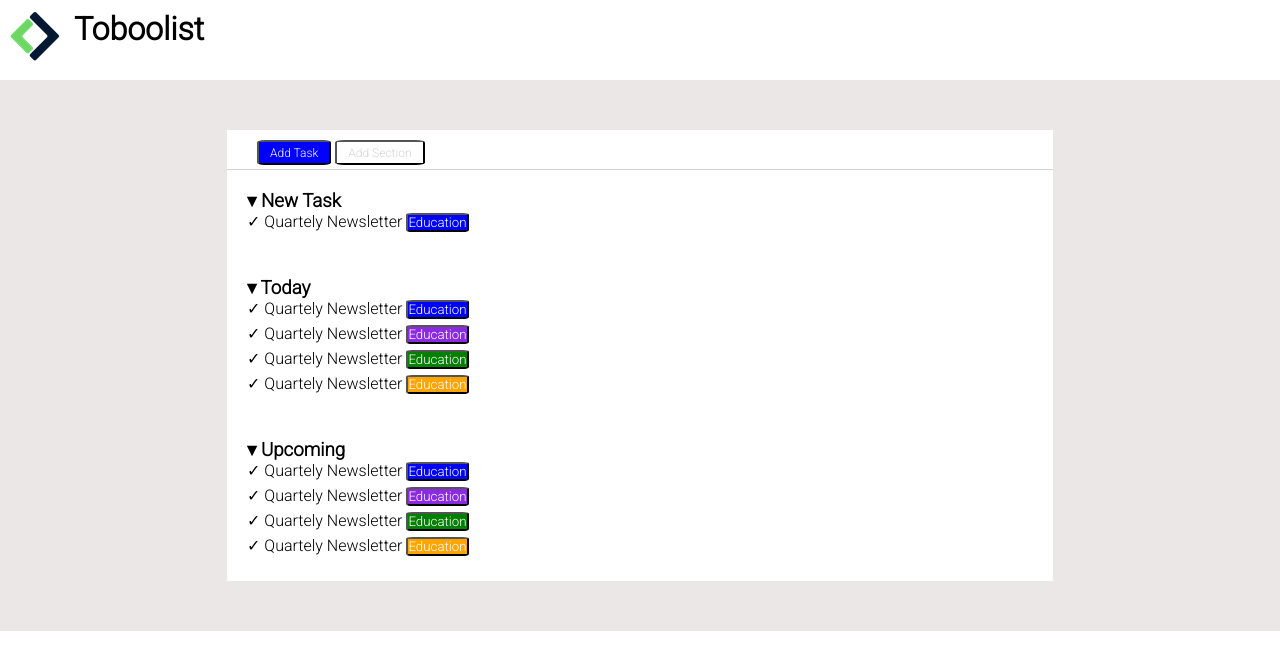
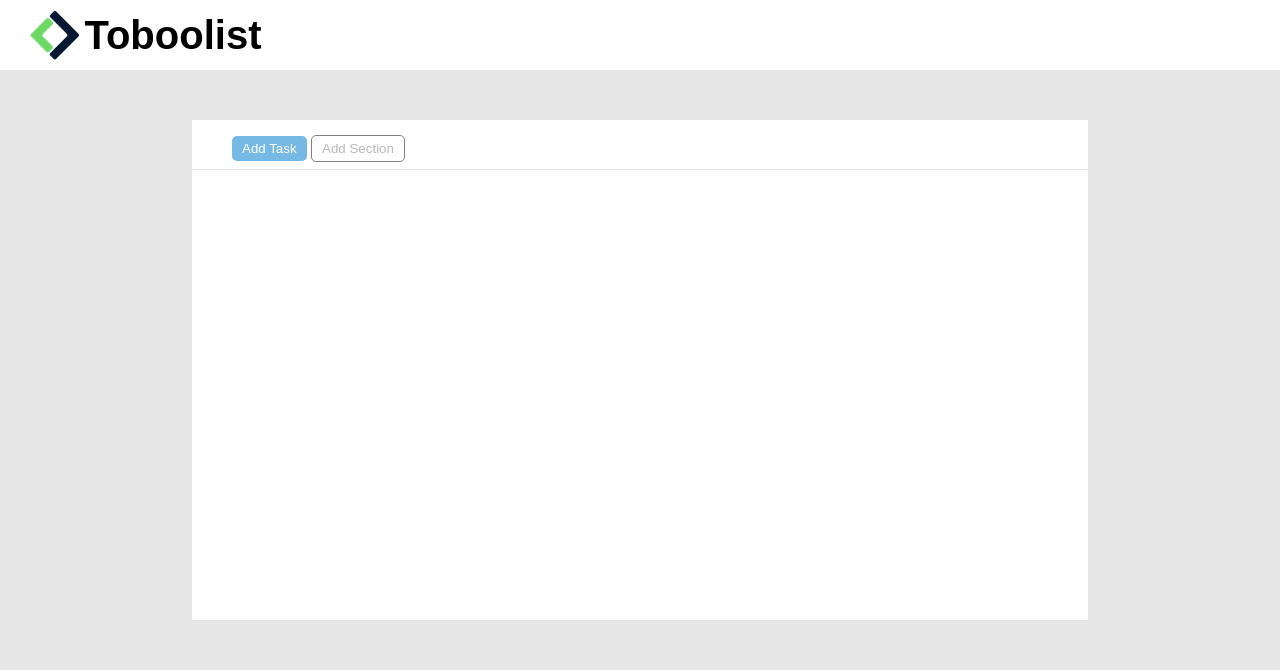
Before and after one commit to alelui/html-css-toboolist, a plain HTML site: page index.html in a window 1280 px wide. Drawn offline with Linux system fonts and the light colour scheme.

Commit message:
Correzione header e main top

```diff
--- a/css/style.css
+++ b/css/style.css
@@ -1,110 +1,76 @@
+/* *** commons *** */
 *{
     margin: 0;
     padding: 0;
     box-sizing: border-box;
-    font-family: 'Roboto', sans-serif;
-}
-
-.container{
-    padding: 10px;
-    height: 80px;
-
-}
-
-#logo{
-    vertical-align: middle;
-}
-
-.title{
-    display: inline;
-    margin: 0 10px;
 }
 
 
-
-/* ******* main ********** */
-
-/* *** top *** */
-
-
-
-.container-main{
-    padding: 50px;
-    background-color: rgb(235, 231, 231);
+body{
+    background-color: rgb(230, 230, 230);
+    font-family: Arial, Helvetica, sans-serif;
 }
 
-main{
+.container-md{
     width: 70%;
-    margin: auto;
+    margin: 50px auto 0px;
     background-color: white;
-}
 
-.main-top{
-    height: 40px;
-    border-bottom: 1px solid lightgrey;
-
-
-}
-
-.main-top button{
-    padding: 3px;
-    margin-top: 10px;
-    border-radius: 10%;
-}
-
-.main-top span{
-    font-size: 12px;
-    padding: 8px;
-}
-
-.main-top .blue{
-    background-color: blue;
-    color: white;
-    margin-left: 30px;
-}
-
-.main-top .grey{
-    background-color: white;
-    color: lightgrey;
+    /* da rimuover */
+    height: 500px;
 }
 
 
 
 
-/* *** bottom ***  */
+/* *** header ***  */
 
-
-.new-task{
-    padding: 20px;
+header{
+    height: 70px;
+    background-color: white;
+    padding: 10px 30px;
 }
 
-
-.main-bottom button{
-    border-radius: 10%
+.logo{
+    vertical-align: middle;
 }
 
-.blue{
-    background-color: blue;
-    color: white;
-}
-
-.viola{
-    background-color: blueviolet;
-    color: white;
-}
-
-.green{
-    background-color: green;
-    color: white;
-}
-
-.orange{
-    background-color: orange;
-    color: white;
+.logo-text{
+    font-size: 40px;
+    font-weight: 900;
+    vertical-align: middle;
 }
 
 
 
-.oggetto{
-    padding-bottom: 5px;
+/* *** main ***  */
+
+
+/* *** main-top *** */
+
+.main-top{
+    border-bottom: 1px solid rgb(230, 230, 230);
+    padding-left: 40px;
+    padding-top: 15px;
+    padding-bottom: 7px;
 }
+
+.main-top button{
+    padding: 5px 10px;
+    border-radius: 5px;
+}
+
+.blue{
+    background-color: rgb(117, 185, 228);
+    color: white;
+    border: none;
+}
+
+.white{
+    background-color: white;
+    color: rgb(184, 184, 184);
+    border: 1px solid grey;
+}
+
+
+/* *** main-bottom *** */
--- a/index.html
+++ b/index.html
@@ -5,103 +5,35 @@
     <meta http-equiv="X-UA-Compatible" content="IE=edge">
     <meta name="viewport" content="width=device-width, initial-scale=1.0">
     <link rel="stylesheet" href="css/style.css">
-    <link rel="preconnect" href="https://fonts.googleapis.com">
-    <link rel="preconnect" href="https://fonts.gstatic.com" crossorigin>
-    <link href="https://fonts.googleapis.com/css2?family=Roboto:wght@300&display=swap" rel="stylesheet">
     <title>Toboolist</title>
 </head>
 <body>
 
+
     <header>
-
-        <div class="container">
-
-                <img id="logo" src="img/Logo.png" alt="logo boolean">
-                <h1 class="title" >Toboolist</h1>
-
-        </div>
+        <img  class="logo" src="img/Logo.png" alt="logo">
+        <span class="logo-text">Toboolist</span>
     </header>
 
+    <main>
 
-    <div class="container-main">
-        <main>
+        <div class="container-md">
 
             <div class="main-top">
-                <button class="blue"><span>Add Task</span></button>
-                <button class="grey"><span>Add Section</span></button>
-            </div>
 
-
-
-            <div class="main-bottom">
-                <section class="new-task">
-
-                    <h3>&#9662 New Task</h3>
-                    <div class="oggetto">
-                        <span>&#10003; Quartely Newsletter</span>
-                        <button class="blue"><span class="icon">Education</span></button>
-                    </div>
-
-                </section>
-
-
-                <section class="new-task">
-
-                    <h3>&#9662 Today</h3>
-                    <div class="oggetto">
-                        <span>&#10003; Quartely Newsletter</span>
-                        <button class="blue"><span class="icon">Education</span></button>
-                    </div>
-
-                    <div class="oggetto">
-                        <span>&#10003; Quartely Newsletter</span>
-                        <button class="viola"><span class="icon">Education</span></button>
-                    </div>
-
-                    <div class="oggetto">
-                        <span>&#10003; Quartely Newsletter</span>
-                        <button class="green"><span class="icon">Education</span></button>
-                    </div>
-
-                    <div class="oggetto">
-                        <span>&#10003; Quartely Newsletter</span>
-                        <button class="orange"><span class="icon">Education</span></button>
-                    </div>
-
-                </section>
-
-                <section class="new-task">
-
-                    <h3>&#9662 Upcoming</h3>
-                    <div class="oggetto">
-                        <span>&#10003; Quartely Newsletter</span>
-                        <button class="blue"><span class="icon">Education</span></button>
-                    </div>
-
-                    <div class="oggetto">
-                        <span>&#10003; Quartely Newsletter</span>
-                        <button class="viola"><span class="icon">Education</span></button>
-                    </div>
-
-                    <div class="oggetto">
-                        <span>&#10003; Quartely Newsletter</span>
-                        <button class="green"><span class="icon">Education</span></button>
-                    </div>
-
-                    <div class="oggetto">
-                        <span>&#10003; Quartely Newsletter</span>
-                        <button class="orange"><span class="icon">Education</span></button>
-                    </div>
-
-                </section>
-
-
+                <button class="btn blue">Add Task</button>
+                <button class="btn white">Add Section</button>
 
             </div>
 
-        </main>
-    </div>
+            <div class="main-bottom">
 
+            </div>
+
+        </div>
+
+
+    </main>
 
 </body>
 </html>
```
